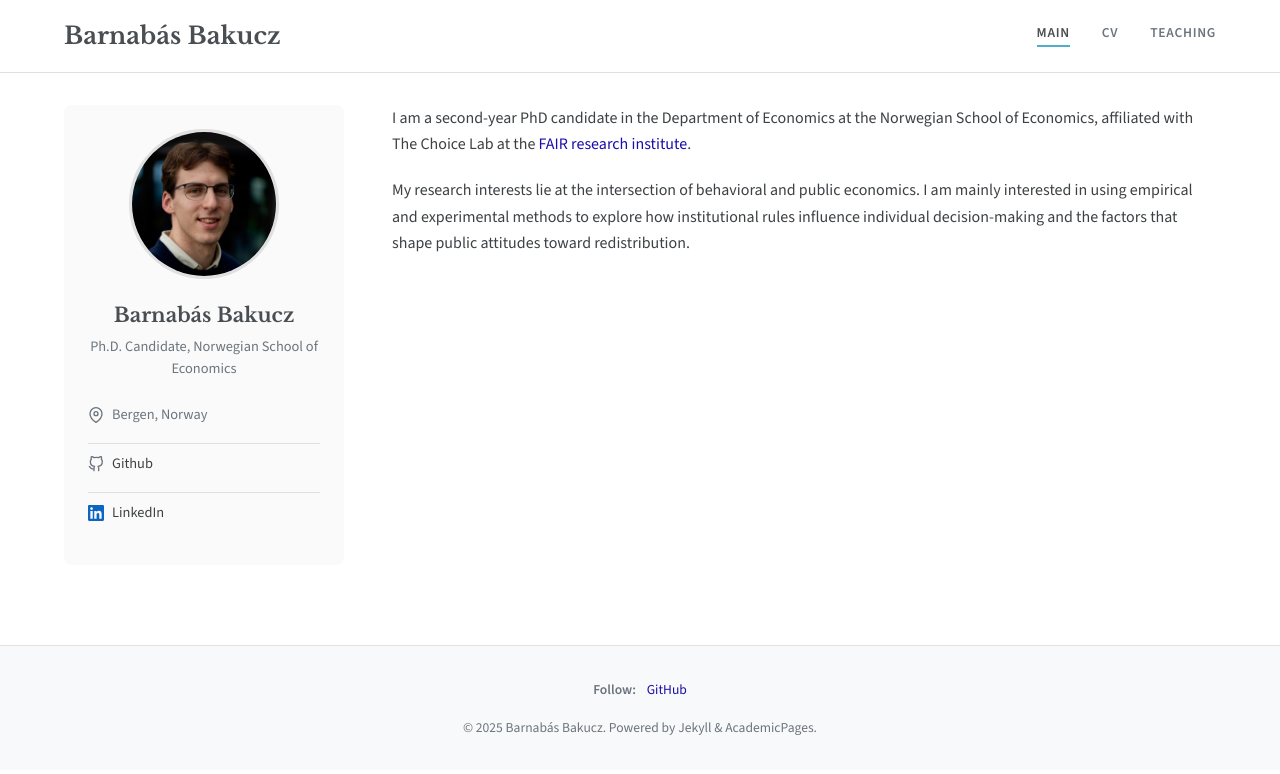
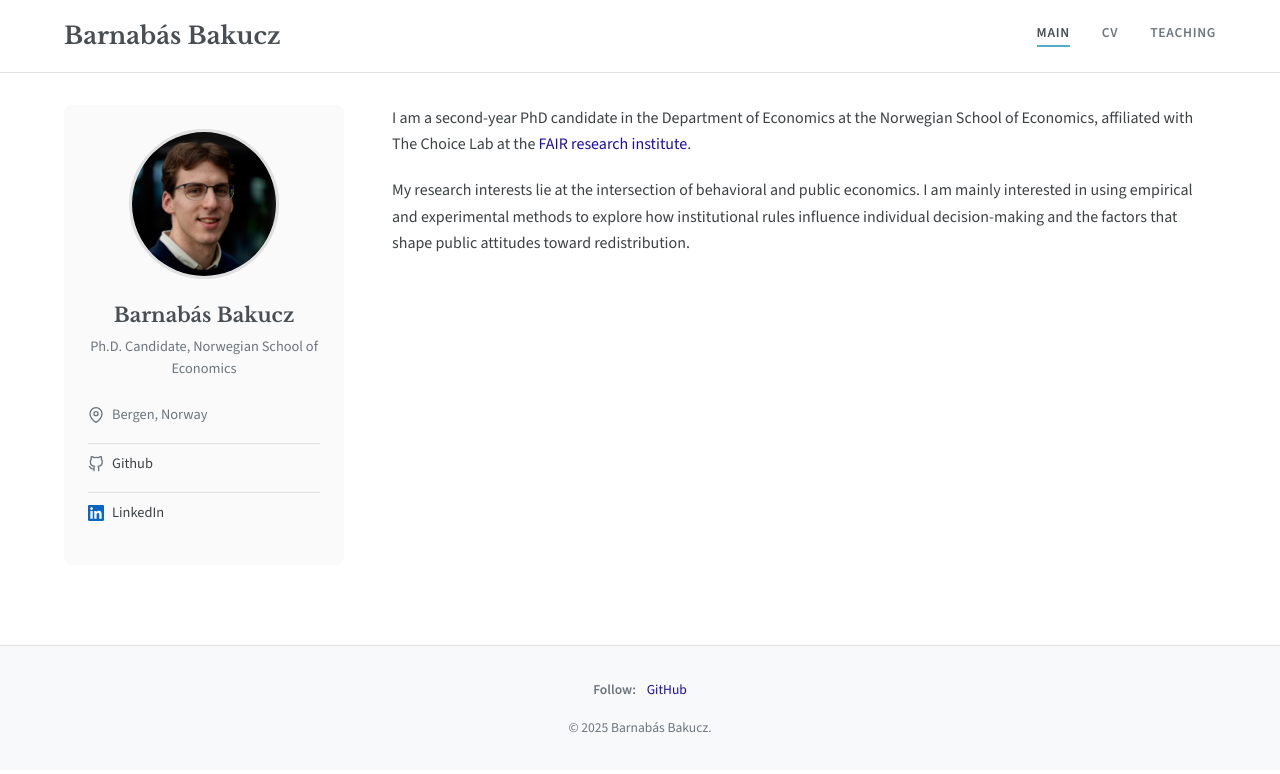
Before and after one commit to barnabas-bakucz/barnabas-bakucz.github.io, a Jekyll site: the page built from index.md, in a window 1280 px wide. Shown: the top 774 px of the page. Built offline with Jekyll 4.4.1, drawn with Linux system fonts in a browser that asks for light colours.

Commit message:
remove bs

```diff
--- a/_layouts/default.html
+++ b/_layouts/default.html
@@ -65,10 +65,7 @@
           <strong>Follow:</strong>
           <a href="https://github.com/{{ site.author.github }}">GitHub</a>
         </div>
-        <p>
-          &copy; {{ 'now' | date: '%Y' }} {{ site.author.name }}. Powered by
-          Jekyll & AcademicPages.
-        </p>
+        <p>&copy; {{ 'now' | date: '%Y' }} {{ site.author.name }}.</p>
       </div>
     </footer>
   </body>
```
